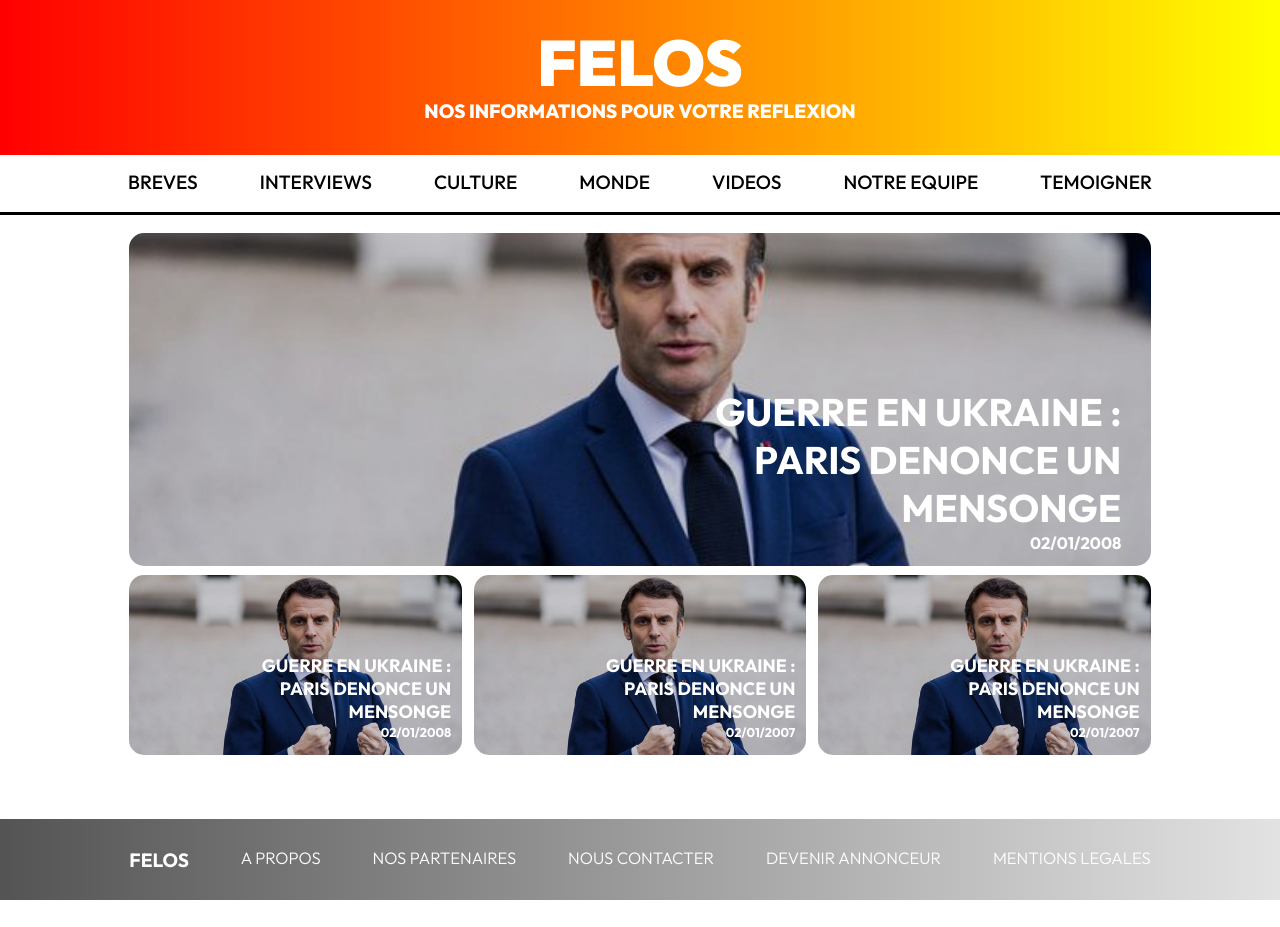
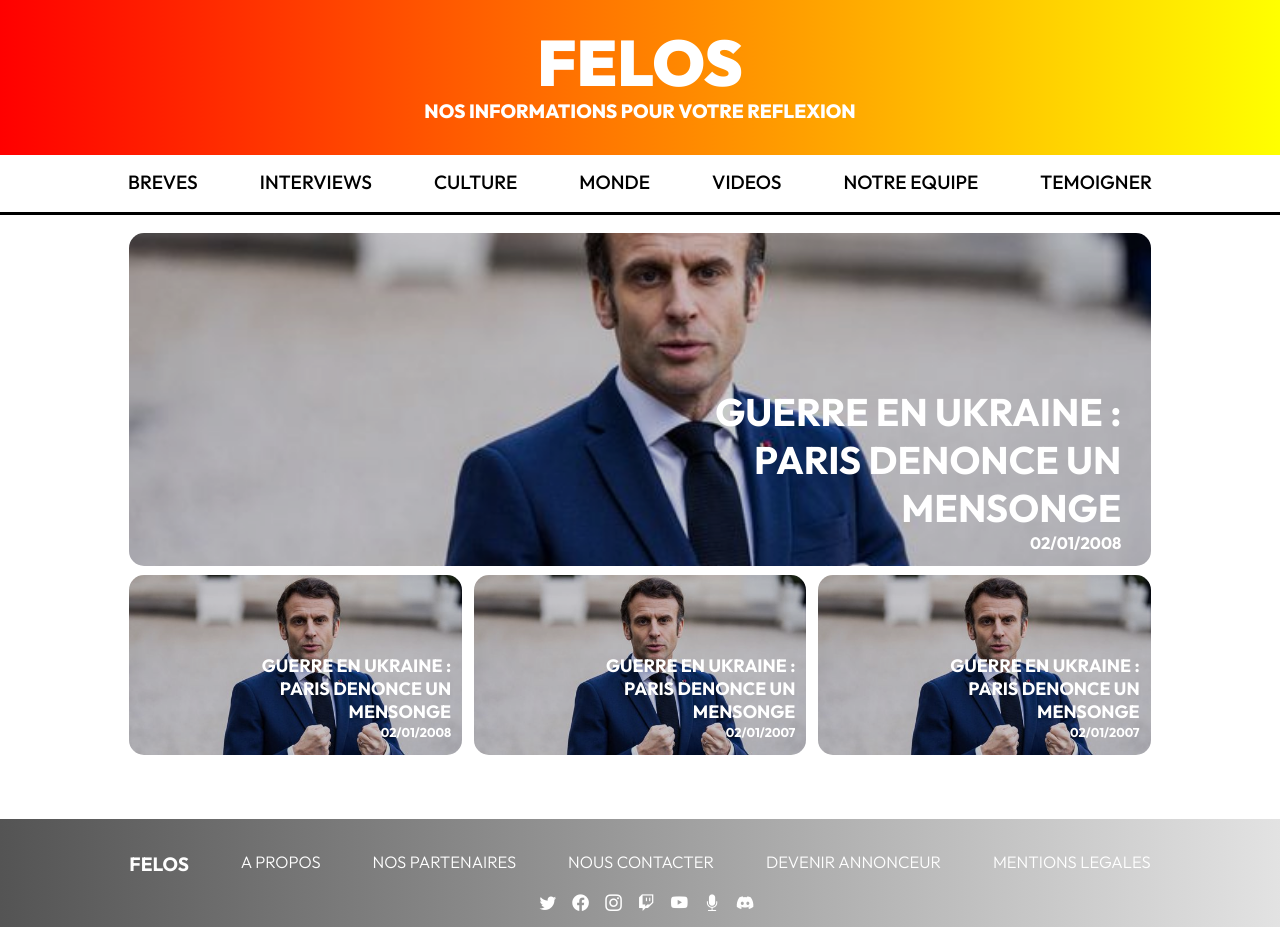
Before and after one commit to FELOSNews/website, a Jekyll site: the page built from pages/home.html, in a window 1280 px wide. Built offline with Jekyll 4.4.1, drawn with Linux system fonts in a browser that asks for light colours; before the commit the page ends 900 px from its top, so only the background shows below that.

Commit message:
Add socials to footer

```diff
--- a/_layouts/home.html
+++ b/_layouts/home.html
@@ -11,6 +11,8 @@
     <link rel="stylesheet" href="/assets/css/header.css">
     <link rel="stylesheet" href="/assets/css/home.css">
     <link rel="stylesheet" href="/assets/css/footer.css">
+
+    <link rel="stylesheet" href="https://cdn.jsdelivr.net/npm/bootstrap-icons@1.8.1/font/bootstrap-icons.css">
 
     <link rel="shortcut icon" href="/assets/images/Favicon.png" type="image/png">
 
@@ -62,6 +64,16 @@
             <a href="/devenir_annonceur">Devenir annonceur</a>
             <a href="/legal">Mentions legales</a>
         </div>
+
+        <div class="socials">
+            <a href="https://twitter.com/felosnews"><i class="bi bi-twitter"></i></a>
+            <a href="#"><i class="bi bi-facebook"></i></a>
+            <a href="#"><i class="bi bi-instagram"></i></a>
+            <a href="#"><i class="bi bi-twitch"></i></a>
+            <a href="#"><i class="bi bi-youtube"></i></a>
+            <a href="#"><i class="bi bi-mic-fill"></i></a>
+            <a href="#"><i class="bi bi-discord"></i></a>
+        </div>
     </div>
 </body>
 
--- a/assets/css/footer.css
+++ b/assets/css/footer.css
@@ -1,8 +1,10 @@
 .footer {
-    height: 9vh;
+    height: 12vh;
 
     display: flex;
+    flex-direction: column;
     justify-content: center;
+    align-items: center;
 
     color: #FFFFFF;
     background: linear-gradient(270deg, #FFFFFF -19.92%, #545454 100%, #000000 100%);
@@ -35,3 +37,11 @@
 
     font-size: 1.5vw;
 }
+
+.footer .socials a {
+    margin-left: 1vw;
+
+    font-size: 1.3vw;
+    color: #FFFFFF;
+    text-decoration: none;
+}
```
Also changed, not shown: _layouts/pager.html (+10 -0 lines), _layouts/post.html (+10 -0 lines).
